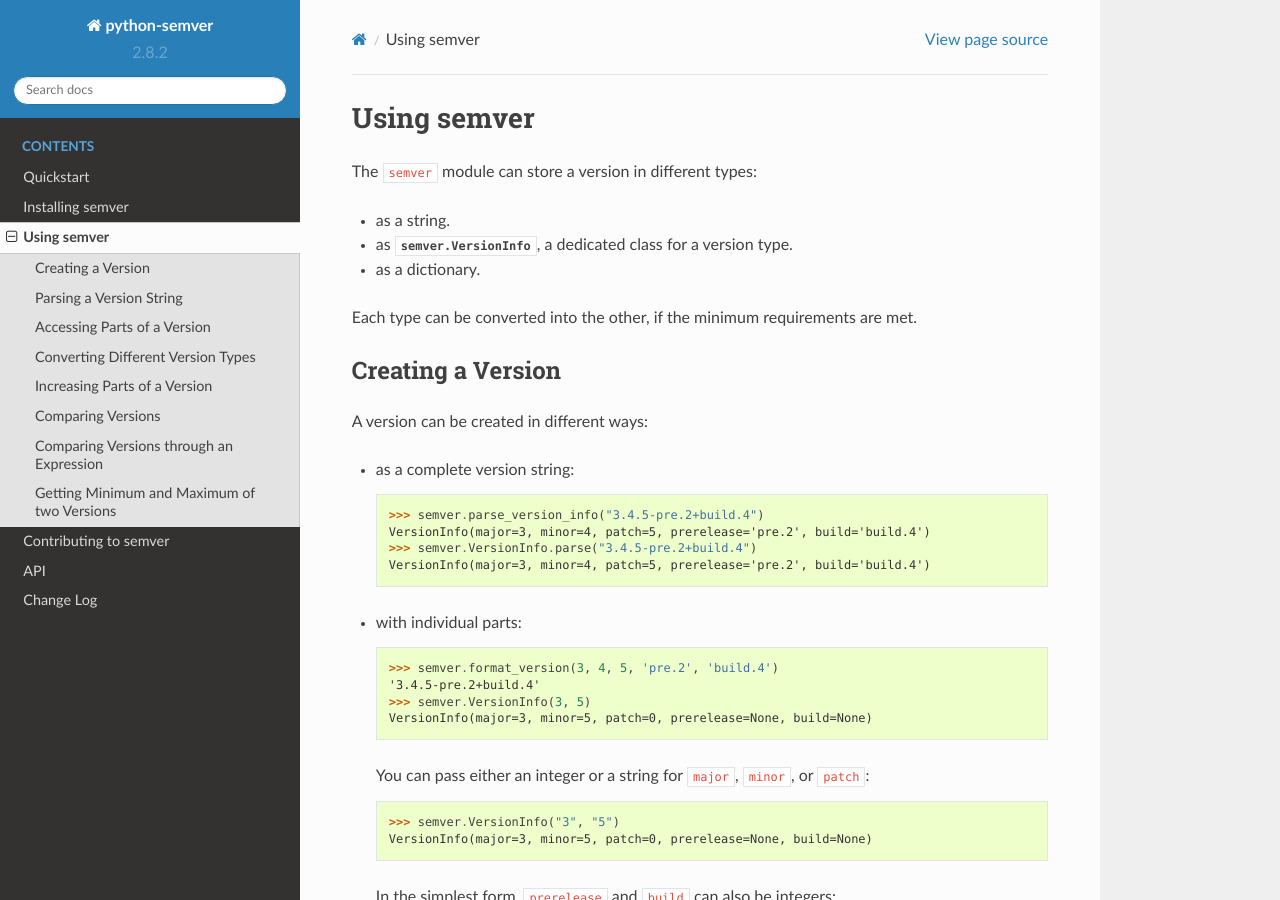
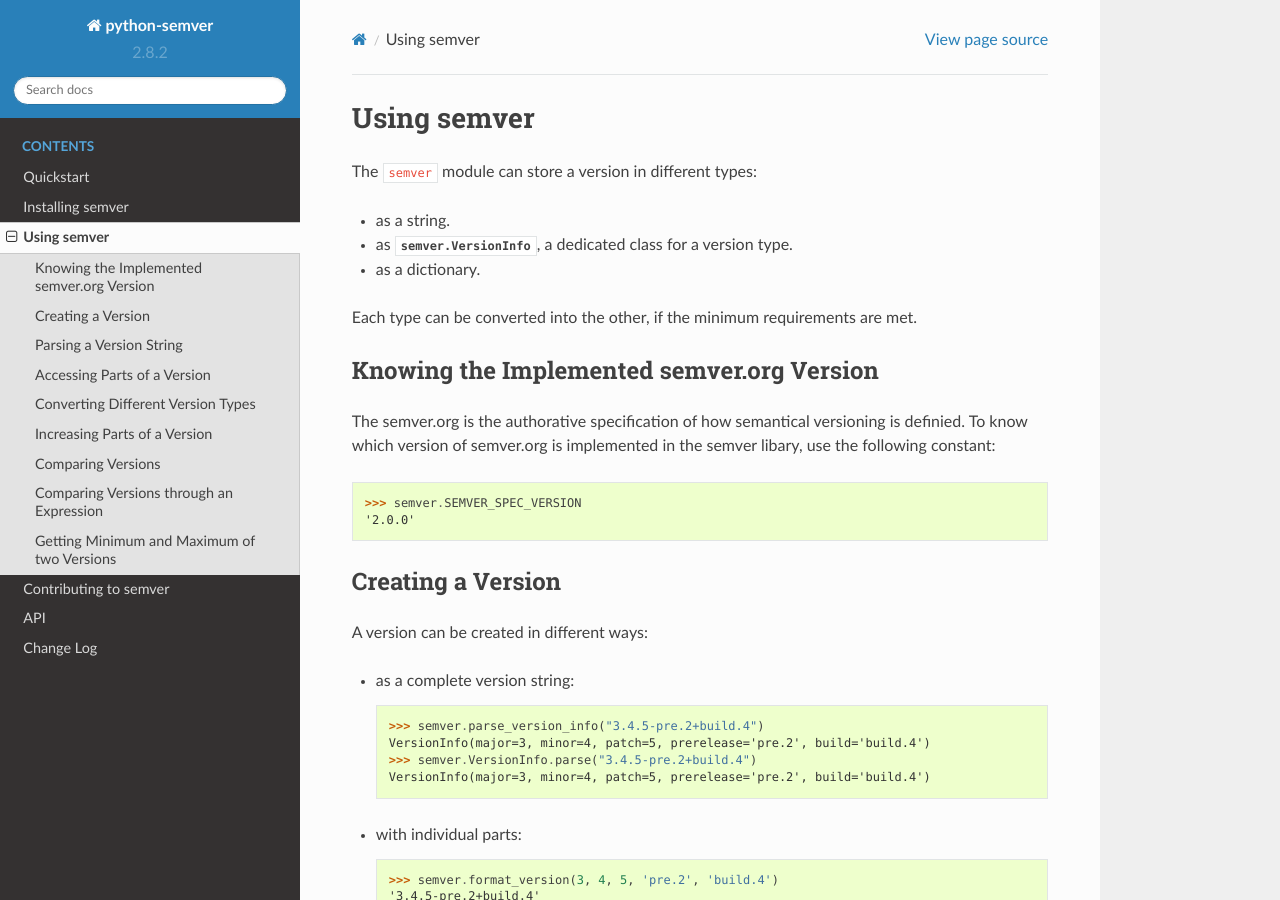
Before and after one commit to python-semver/python-semver, a Sphinx documentation site: the page built from docs/usage.rst, in a window 1280 px wide and 900 px high. Built offline with Sphinx 7.4.7 and the Read the Docs theme 2.0.0, drawn with Linux system fonts in a browser that asks for light colours.

Commit message:
Fix #167: Introdue SEMVER_SPEC_VERSION (#168)
Global constant, defines the implemented semantic version specification

```diff
--- a/CHANGELOG.rst
+++ b/CHANGELOG.rst
@@ -24,6 +24,7 @@
 * :gh:`142` (:pr:`143`): Improved usage section
 * :gh:`145` (:pr:`146`): Added posargs in :file:`tox.ini`
 * :pr:`157`: Introduce :file:`conftest.py` to improve doctests
+* :gh:`167` (:pr:`168`): Introduced global constant :data:`SEMVER_SPEC_VERSION`
 
 Bug Fixes
 ---------
--- a/docs/usage.rst
+++ b/docs/usage.rst
@@ -9,6 +9,17 @@
 
 Each type can be converted into the other, if the minimum requirements
 are met.
+
+
+Knowing the Implemented semver.org Version
+------------------------------------------
+
+The semver.org is the authorative specification of how semantical versioning is
+definied. To know which version of semver.org is implemented in the semver
+libary, use the following constant::
+
+   >>> semver.SEMVER_SPEC_VERSION
+   '2.0.0'
 
 
 Creating a Version
--- a/semver.py
+++ b/semver.py
@@ -34,6 +34,10 @@
         """, re.VERBOSE)
 
 _LAST_NUMBER = re.compile(r'(?:[^\d]*(\d+)[^\d]*)+')
+
+#: Contains the implemented semver.org version of the spec
+SEMVER_SPEC_VERSION = "2.0.0"
+
 
 if not hasattr(__builtins__, 'cmp'):
     def cmp(a, b):
```
